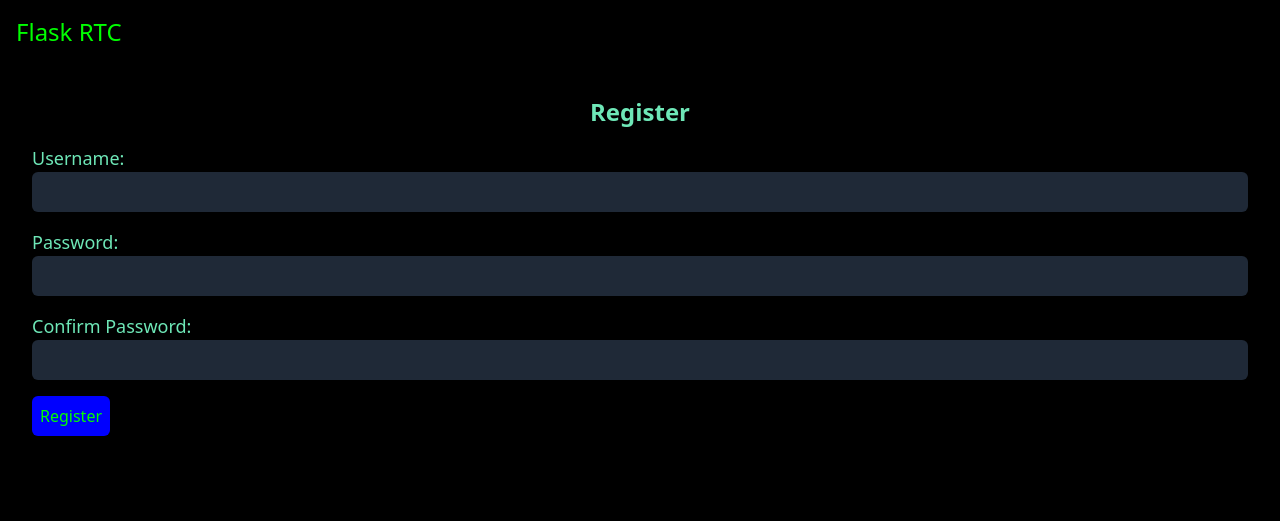
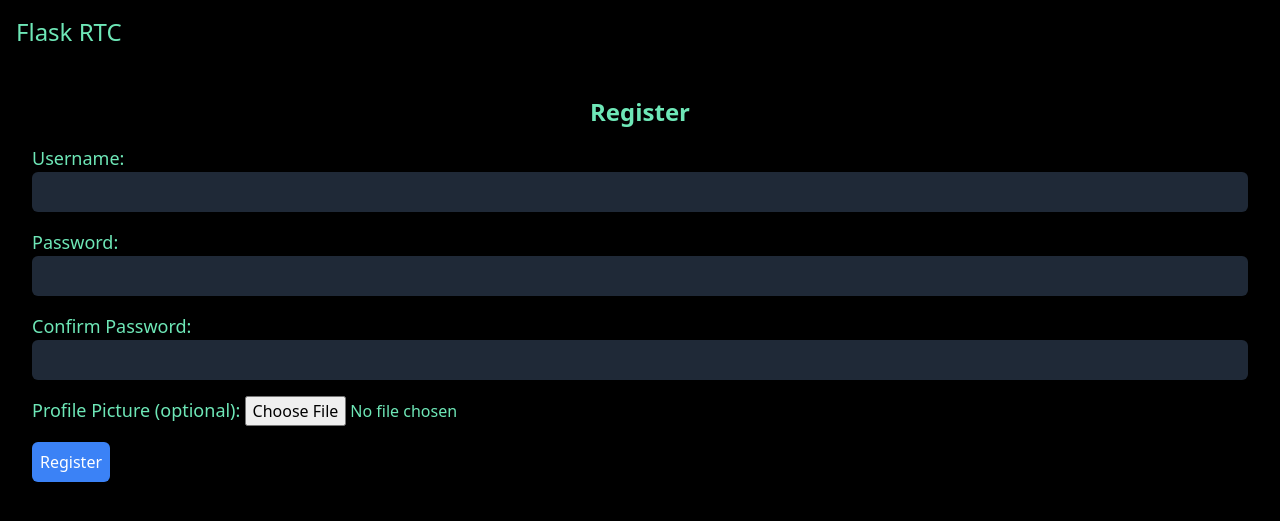
Before and after one commit to georgijspi/FlaskRTC, a Flask app: page /register in a window 1280 px wide. Shown: the top 521 px of the page. Run offline with Flask 3, Linux system fonts and the light colour scheme; some libraries are stand-ins or nearby versions.

Commit message:
Began implementation of Chat functions, added models and routes for group chat, private message, etc. Also added image support for profile pictures.

```diff
--- a/app.py
+++ b/app.py
@@ -1,17 +1,21 @@
-from flask import Flask, flash, render_template, request, redirect, url_for
+from flask import Flask, flash, render_template, request, redirect, url_for, jsonify
 from flask_socketio import SocketIO
 from flask_wtf import CSRFProtect
 from flask_bcrypt import Bcrypt
-from flask_login import LoginManager
-from models import User, Session
 from forms import RegistrationForm
 from flask_login import LoginManager, login_user, logout_user, login_required, current_user
-from flask_socketio import SocketIO, emit
+from flask_socketio import SocketIO, emit, join_room
+from  werkzeug.utils import secure_filename
+from rtc_forms import SendMessageForm
+from models import User, Message, ChatRoom, ChatRoomUser, Session
+import os
 # from models import User
 # from routes import
 # import routes
 
-app = Flask(__name__)
+app = Flask(__name__, static_url_path='/static')
+uploads_dir = os.path.join(app.static_folder, 'uploads')
+os.makedirs(uploads_dir, exist_ok=True)
 csrf = CSRFProtect(app)  # CSRF token
 bcrypt = Bcrypt(app) # password encryption
 
@@ -41,13 +45,27 @@ def register():
         password = form.password.data
         hashed_password = bcrypt.generate_password_hash(password).decode('utf-8')
 
+        # Ensure the "static/uploads" directory exists
+        upload_folder = os.path.join(app.root_path, 'static/uploads')
+        if not os.path.exists(upload_folder):
+            os.makedirs(upload_folder)
+
+        # Handle profile picture upload
+        profile_picture = request.files['profile_picture']
+        if profile_picture:
+            filename = secure_filename(profile_picture.filename)
+            profile_picture_path = f'static/uploads/{filename}'  # Define your desired storage path
+            profile_picture.save(profile_picture_path)
+        else:
+            profile_picture_path = None
+
         with Session() as session:
             existing_user = session.query(User).filter_by(username=username).first()
             if existing_user:
                 flash('Username already exists', 'danger')
                 return render_template('register.html', form=form)
 
-            user = User(username=username, password=hashed_password)
+            user = User(username=username, password=hashed_password, profile_picture=profile_picture_path)
             session.add(user)
             session.commit()
 
@@ -60,7 +78,7 @@ def register():
 def login():
 
     # Forget anu user_id
-    session.clear()
+    # session.clear()
 
     form = RegistrationForm(request.form)  # Create an instance of the RegistrationForm
     if request.method == 'POST':
@@ -86,6 +104,53 @@ def logout():
     logout_user()
     return redirect(url_for('login'))
 
+# RTC funcionality/routes
+@app.route('/chat_rooms', methods=['GET', 'POST'])
+@login_required
+def chat_rooms():
+    # Create or list chat rooms
+    if request.method == 'POST':
+        room_name = request.form.get('room_name')
+        if room_name:
+            chat_room = ChatRoom(name=room_name)
+            chat_room.users.append(current_user)
+            with Session() as session:
+                session.add(chat_room)
+                session.commit()
+    chat_rooms = current_user.chat_rooms
+    return render_template('chat_rooms.html', chat_rooms=chat_rooms)
+
+@app.route('/chat_rooms/<int:room_id>', methods=['GET', 'POST'])
+@login_required
+def chat_room(room_id):
+    # Join a chat room and send messages
+    chat_room = ChatRoom.query.get(room_id)
+    if chat_room and current_user in chat_room.users:
+        form = SendMessageForm()
+        if form.validate_on_submit():
+            content = form.content.data
+            message = Message(content=content, sender=current_user, chat_room=chat_room)
+            with Session() as session:
+                session.add(message)
+                session.commit()
+            emit('message', {'user_id': current_user.id, 'content': content}, room=room_id)
+        messages = chat_room.messages
+        return render_template('chat_room.html', chat_room=chat_room, messages=messages, form=form)
+    return redirect(url_for('chat_rooms'))
+
+@app.route('/join_chat_room/<int:room_id>', methods=['POST'])
+@login_required
+def join_chat_room(room_id):
+    # Join a chat room
+    chat_room = ChatRoom.query.get(room_id)
+    if chat_room and current_user not in chat_room.users:
+        chat_room.users.append(current_user)
+        with Session() as session:
+            session.commit()
+        join_room(room_id)
+        return jsonify({'status': 'success'})
+    return jsonify({'status': 'error'})
+
 
 if __name__ == '__main__':
     socketio.run(app, debug=True)
--- a/forms.py
+++ b/forms.py
@@ -1,5 +1,7 @@
 from flask_wtf import FlaskForm
-from wtforms import StringField, PasswordField, validators
+from flask_wtf.file import FileField, FileAllowed
+from wtforms import StringField, PasswordField, validators, TextAreaField, SubmitField
+from wtforms.validators import DataRequired
 
 class RegistrationForm(FlaskForm):
     username = StringField('Username', [validators.Length(min=4, max=25)])
@@ -8,3 +10,8 @@ class RegistrationForm(FlaskForm):
         validators.EqualTo('confirm', message='Passwords must match')
     ])
     confirm = PasswordField('Repeat Password')
+    profile_picture = FileField('Profile Picture')
+
+class SendMessageForm(FlaskForm):
+    content = TextAreaField('Message', validators=[DataRequired()])
+    submit = SubmitField('Send')
--- a/templates/base.html
+++ b/templates/base.html
@@ -5,39 +5,26 @@
     <title>Matrix Chat</title>
     <link rel="stylesheet" href="https://cdn.jsdelivr.net/npm/tailwindcss@2.2.7/dist/tailwind.min.css">
     <link rel="stylesheet" href="{{ url_for('static', filename='style.css') }}">
-    <style>
-        body {
-            background-color: #000;
-            color: #00FF00;
-        }
-        header {
-            background-color: #000;
-            color: #00FF00;
-            padding: 1rem;
-        }
-        .text-white {
-            color: #00FF00;
-        }
-        .bg-blue-500 {
-            background-color: #00F;
-        }
-        .text-2xl {
-            font-size: 1.5rem;
-        }
-        main {
-            background-color: #000;
-            color: #00FF00;
-            padding: 1rem;
-        }
-    </style>
 </head>
-<body>
-    <header>
-        <h1 class="text-2xl">Flask RTC</h1>
-        {% if current_user.is_authenticated %}
-            <p>Hello, {{ current_user.username }} | <a href="{{ url_for('logout') }}" class="text-gray-400 hover:underline">Logout</a></p>
-        {% endif %}
-    </header>
+<body class="bg-black text-green-300">
+    <nav class="bg-black text-green-300 p-4">
+        <div class="container mx-auto flex justify-between items-center">
+            <h1 class="text-2xl">Flask RTC</h1>
+            {% if current_user.is_authenticated %}
+            <!-- Within the navigation bar, right after checking if current_user is authenticated -->
+            <div class="flex items-center">
+                {% if current_user.profile_picture %}
+                    <img src="{{ url_for('static', filename=current_user.profile_picture[7:]) }}" alt="Profile Picture" class="w-10 h-10 rounded-full mr-2">
+                {% else %}
+                    <!-- Placeholder image when profile picture is not found -->
+                    <img src="{{ url_for('static', filename='placeholder_pfp.png') }}" alt="Profile Picture" class="w-10 h-10 rounded-full mr-2">
+                {% endif %}
+                <p>Hello, {{ current_user.username }} | <a href="{{ url_for('logout') }}" class="text-gray-400 hover:underline">Logout</a></p>
+            </div>
+
+            {% endif %}
+        </div>
+    </nav>
     <main class="container mx-auto p-4">
         {% block content %}{% endblock %}
     </main>
--- a/templates/register.html
+++ b/templates/register.html
@@ -3,7 +3,7 @@
 {% block content %}
     <div class="bg-black text-green-300 p-4 rounded-lg shadow-lg">
         <h2 class="text-2xl font-semibold text-center mb-4">Register</h2>
-        <form method="post">
+        <form method="post" action="{{ url_for('register') }}" enctype="multipart/form-data">
             {{ form.hidden_tag() }}
             <div class="mb-4">
                 <label for="username" class="text-lg">Username:</label>
@@ -26,6 +26,10 @@
                     <p class="text-red-500">{{ form.confirm.errors[0] }}</p>
                 {% endif %}
             </div>
+            <div class="mb-4">
+                <label for="profile_picture" class="text-lg">Profile Picture (optional):</label>
+                <input type="file" name="profile_picture" id="profile_picture" accept="image/*"> {# File input for profile picture #}
+            </div>
             <button type="submit" class="bg-blue-500 text-white p-2 rounded-md hover:bg-blue-600">Register</button>
         </form>
     </div>
```
Also changed, not shown: models.py (+28 -5 lines), my_chat_app-2.db (deleted), my_chat_app.db (deleted), static/placeholder_pfp.png (added), 1 other file.
